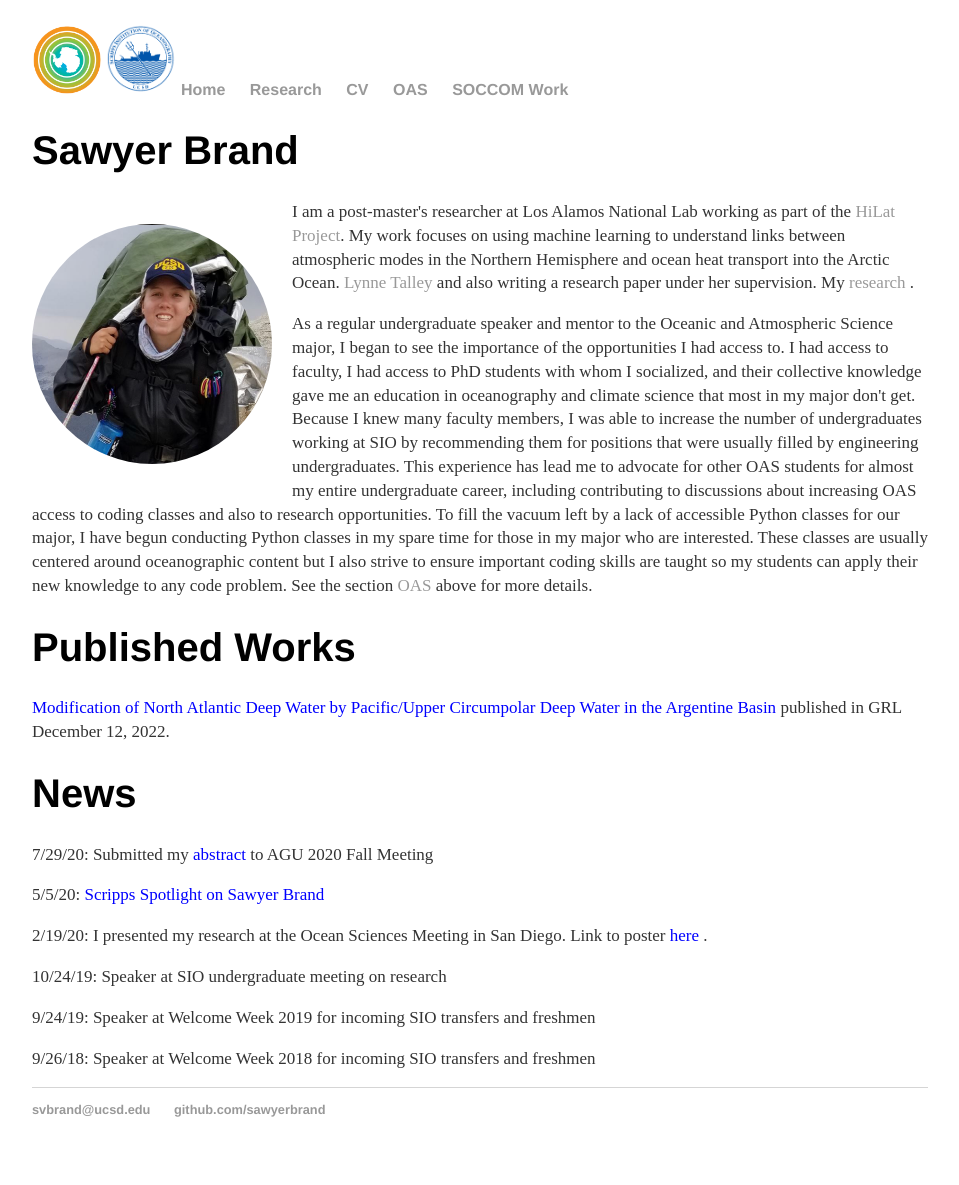
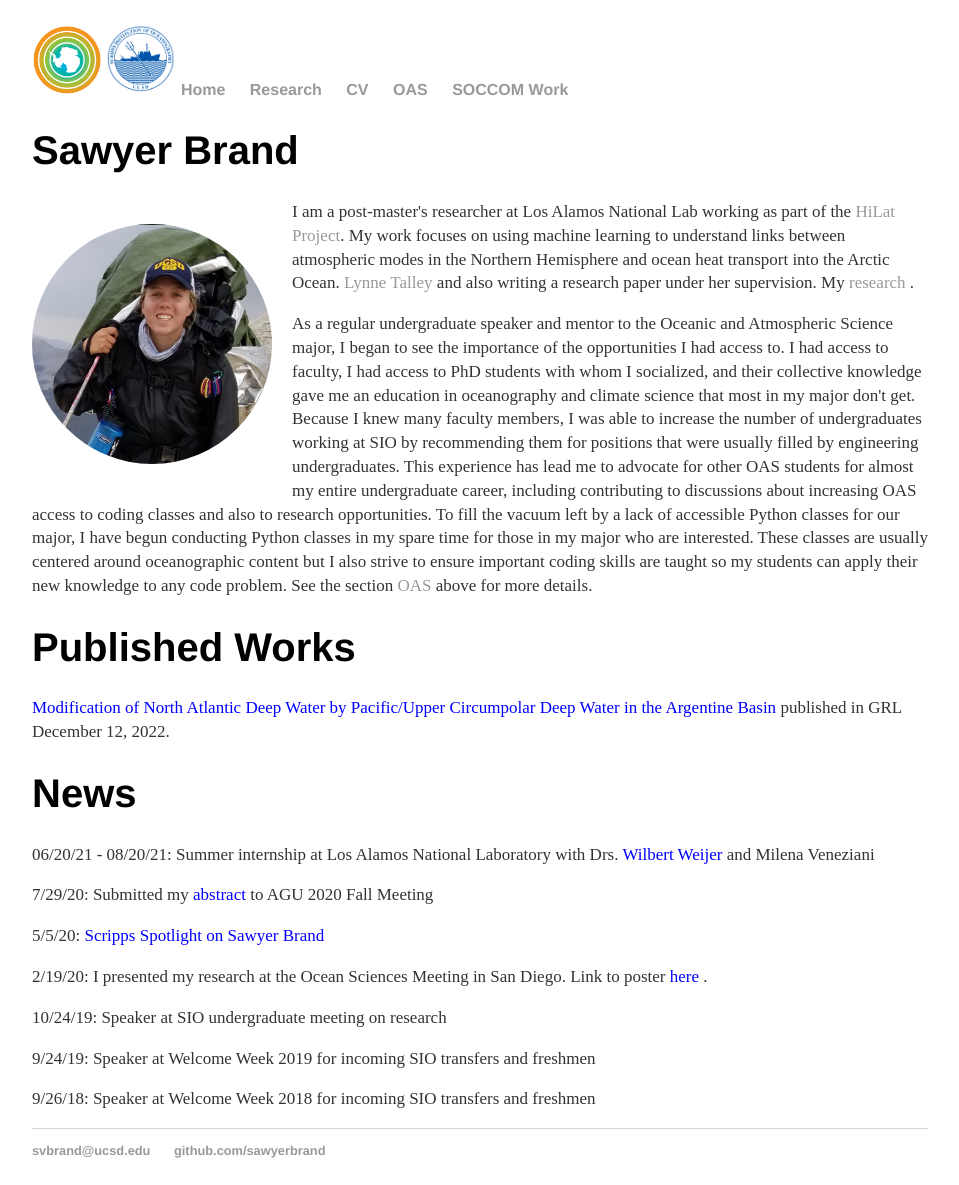
Before and after one commit to SawyerBrand/SawyerBrand.github.io, a Jekyll site: the page built from index.html, in a window 1280 px wide. Shown: the whole page, without its empty margins (160-1119 px from the left). Built offline with Jekyll 4.4.1, drawn with Linux system fonts in a browser that asks for light colours; before the commit the page ends 1144 px from its top, so only the background shows below that.

Commit message:
Update index.html

```diff
--- a/index.html
+++ b/index.html
@@ -38,9 +38,11 @@ title: Sawyer Brand
 			oceanographic content but I also strive to ensure important coding skills are taught so my students can apply their new knowledge to any code
 			problem. See the section <a href="https://sawyerbrand.github.io/Python/">OAS</a> above for more details. </p>
 			</div>
+
 	<h1 "font-size:25px">Published Works</h1>
 			<p style="font-size:17px"> <a href="https://agupubs.onlinelibrary.wiley.com/doi/full/10.1029/2022GL099419" style="color: blue;"> Modification of North Atlantic Deep Water by Pacific/Upper Circumpolar Deep Water in the Argentine Basin </a> published in GRL December 12, 2022.</p>
 	<h1 "font-size:25px">News</h1>
+			<p style="font-size:17px">06/20/21 - 08/20/21: Summer internship at Los Alamos National Laboratory with Drs. <a href="https://public.lanl.gov/wilbert/" style="color: blue;"> Wilbert Weijer </a> and Milena Veneziani</p>
 			<p style="font-size:17px">7/29/20: Submitted my <a href="https://sawyerbrand.github.io/AGU/" style="color: blue;"> abstract </a> to AGU 2020 Fall Meeting</p>
 			<P style="font-size:17px">5/5/20: <a href="https://scripps.ucsd.edu/news/scripps-student-spotlight-sawyer-brand" style="color: blue;"> Scripps Spotlight on Sawyer Brand</a>
 			<p style="font-size:17px">2/19/20: I presented my research at the Ocean Sciences Meeting in San Diego. Link to poster <a href="https://sawyerbrand.github.io/OSM/" style="color: blue;"> here </a>.</p>
```
